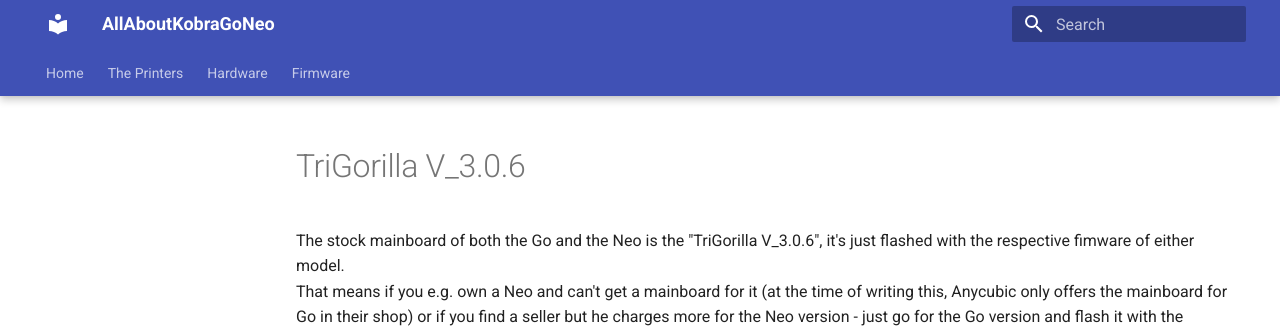
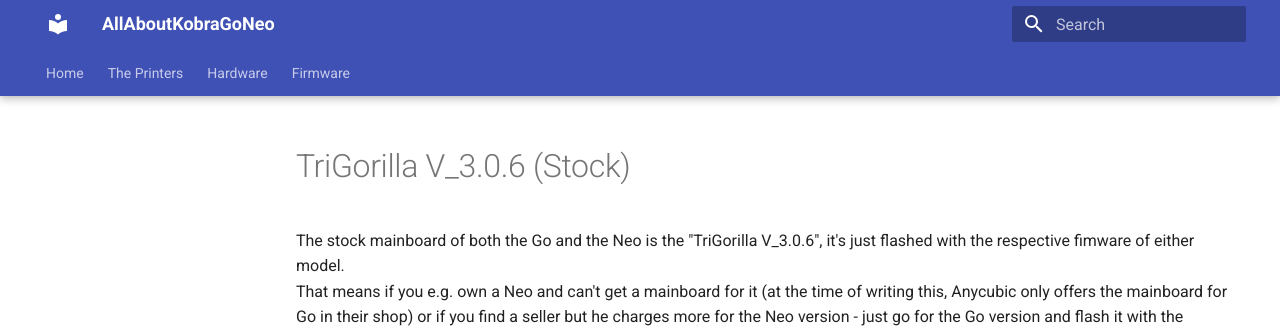
Before and after one commit to 1coderookie/KobraGoNeoInsights, an MkDocs documentation site: the page built from docs/hardware/mainboard/mainboard_trigorilla.md, in a window 1280 px wide. Shown: the top 333 px of the page. Built offline with MkDocs 1.6.1 and Material for MkDocs 9.7.7, drawn with Linux system fonts in a browser that asks for light colours.

Commit message:
Update and rename docs/hardware/mainboard_trigorilla.md to docs/hardware/mainboard/mainboard_trigorilla.md

```diff
--- a/docs/hardware/mainboard_trigorilla.md
+++ b/docs/hardware/mainboard/mainboard_trigorilla.md
@@ -1,4 +1,4 @@
-# TriGorilla V_3.0.6
+# TriGorilla V_3.0.6 (Stock)
 
 The stock mainboard of both the Go and the Neo is the "TriGorilla V_3.0.6", it's just flashed with the respective fimware of either model.
 That means if you e.g. own a Neo and can't get a mainboard for it (at the time of writing this, Anycubic only offers the mainboard for Go in their shop) or if you find a seller but he charges more for the Neo version - just go for the Go version and flash it with the firmware for the Neo.
```
